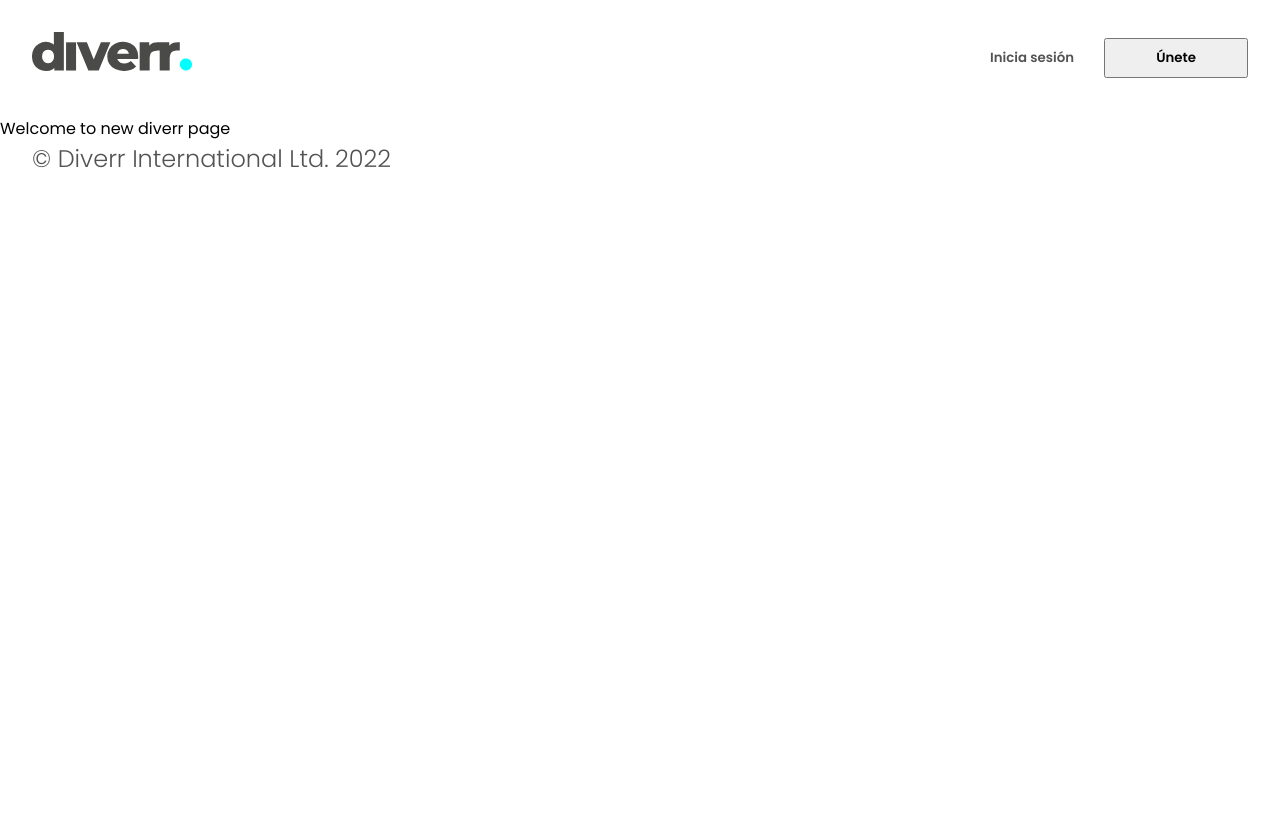
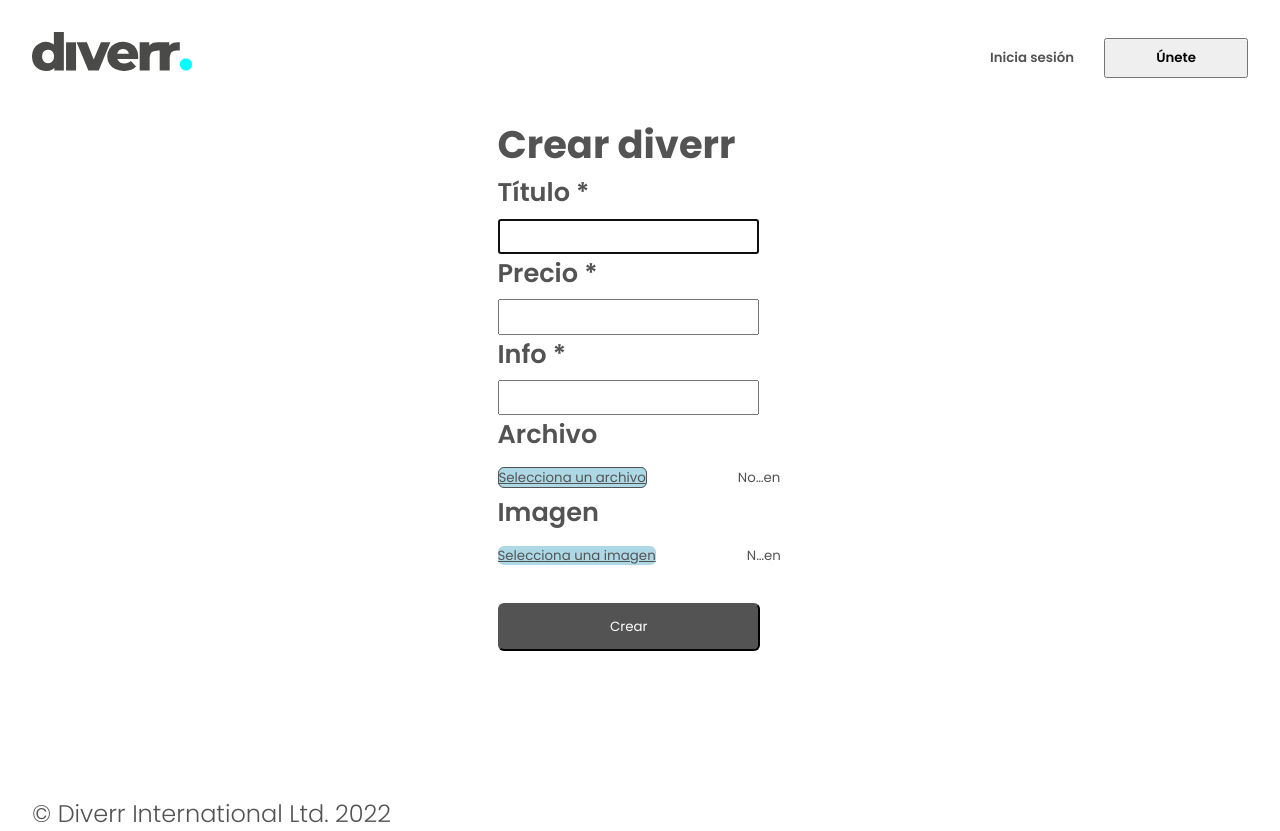
Before and after one commit to mjwhite10/diverr, a React (Create React App) app in the folder frontend/: page /create in a window 1280 px wide. Before the commit the page ends 800 px from the top, so only its background shows below. Built offline with nearby package versions, Linux system fonts and the light colour scheme; no server answers.

Commit message:
primer esbozo pagina new diverr

```diff
--- a/frontend/src/App.css
+++ b/frontend/src/App.css
@@ -1,10 +1,10 @@
-@import url('https://fonts.googleapis.com/css2?family=Poppins:wght@300;400;600;700&display=swap');
+@import url("https://fonts.googleapis.com/css2?family=Poppins:wght@300;400;600;700&display=swap");
 
 * {
   margin: 0;
   padding: 0;
   box-sizing: border-box;
-  font-family: 'Poppins';
+  font-family: "Poppins";
 }
 
 html {
@@ -68,7 +68,7 @@ html {
   width: 100%;
 }
 .search-button {
-  background: url('../public/images/lupa.svg') no-repeat center center;
+  background: url("../public/images/lupa.svg") no-repeat center center;
   width: 20px;
   height: 20px;
   border: none;
@@ -123,7 +123,8 @@ html {
 }
 
 /*REGISTER PAGE*/
-.register-page {
+.register-page,
+.newdiverr-page {
   color: var(--background);
   background-color: var(--bright);
   border-radius: 6px;
@@ -136,15 +137,18 @@ html {
   height: 85vh;
 }
 
-.register-form {
+.register-form,
+.newdiverr-form {
   font-weight: 600;
 }
 
-.register-input {
+.register-input,
+.newdiverr-input {
   height: 2.2rem;
 }
 
-.register-button {
+.register-button,
+.newdiverr-button {
   color: white;
   background-color: var(--background);
   border-radius: 6px;
@@ -161,6 +165,36 @@ html {
 
 .error {
   color: var(--error);
+}
+
+.image-upload::-webkit-file-upload-button,
+.file-upload::-webkit-file-upload-button {
+  visibility: hidden;
+}
+
+.image-upload::before {
+  content: "Selecciona una imagen";
+  /* border: 1px solid #535353; */
+  border-radius: 6px;
+  cursor: pointer;
+  text-decoration: underline;
+  /*Este color habrá que cambiarlo por uno más acorde a la página */
+  background-color: lightblue;
+}
+
+.file-upload::before {
+  content: "Selecciona un archivo";
+  border: 1px solid #535353;
+  border-radius: 6px;
+  cursor: pointer;
+  text-decoration: underline;
+  /*Este color habrá que cambiarlo por uno más acorde a la página */
+  background-color: lightblue;
+}
+
+.file-upload:hover::before,
+.image-upload:hover::before {
+  border: #535353;
 }
 
 .link {
@@ -226,7 +260,7 @@ html {
   -webkit-appearance: none;
   -moz-appearance: none;
   text-indent: 1px;
-  text-overflow: '';
+  text-overflow: "";
   width: 12rem;
   align-self: flex-end;
   margin-right: 2rem;
--- a/frontend/src/pages/NewDiverrPage.jsx
+++ b/frontend/src/pages/NewDiverrPage.jsx
@@ -1,4 +1,86 @@
+import { useState } from "react";
+import InputFieldForm from "../components/InputFieldForm";
+import SearchBar from "../components/SearchBar";
+
 const NewDiverrPage = () => {
-  return <p>Welcome to new diverr page</p>;
+  //Habría que  mostrar el avatar y esconder el inicio de sesión y el registro
+  const [title, setTitle] = useState("");
+  const [price, setPrice] = useState("");
+  const [info, setInfo] = useState("");
+  const [file, setFile] = useState("");
+  const [fileSelected, setFileselected] = useState(false);
+  const [image, setImage] = useState("");
+  const [imageSelected, setImageselected] = useState(false);
+
+  const handleFile = e => {
+    setFile(e.target.file);
+    setFileselected(true);
+  };
+
+  const handleImage = e => {
+    setImage(e.target.image);
+    setImageselected(true);
+  };
+
+  const handleForm = async e => {
+    e.preventDefault();
+
+    //Aquí peticiones
+  };
+
+  return (
+    <section className="newdiverr-page">
+      {/* <SearchBar></SearchBar> */}
+      <form className="newdiverr-form" onSubmit={handleForm}>
+        <h1 className="h1-newdiverr">Crear diverr</h1>
+        <label htmlFor="title">Título *</label>
+        <InputFieldForm
+          className="newdiverr-input"
+          type={"text"}
+          id={"title"}
+          name={"title"}
+          required
+          autofocus={"autofocus"}
+          onChange={e => setTitle(e.target.value)}
+        ></InputFieldForm>
+        <label htmlFor="price">Precio *</label>
+        <InputFieldForm
+          className="newdiverr-input"
+          type={"number"}
+          id={"price"}
+          name={"price"}
+          required
+          onChange={e => setPrice(e.target.value)}
+        ></InputFieldForm>
+        <label htmlFor="info">Info *</label>
+        <InputFieldForm
+          className="newdiverr-input"
+          type={"text"}
+          id={"info"}
+          name={"info"}
+          required
+          onChange={e => setInfo(e.target.value)}
+        ></InputFieldForm>
+        <label>Archivo</label>
+        <InputFieldForm
+          className="file-upload"
+          type={"file"}
+          id={"file"}
+          name={"file"}
+          onChange={handleFile}
+        ></InputFieldForm>
+        <label>Imagen</label>
+        <InputFieldForm
+          className="image-upload"
+          type={"file"}
+          id={"image"}
+          name={"image"}
+          onChange={handleImage}
+        ></InputFieldForm>
+
+        <button className="newdiverr-button">Crear</button>
+      </form>
+    </section>
+  );
 };
 export default NewDiverrPage;
--- a/frontend/src/pages/RegisterPage.jsx
+++ b/frontend/src/pages/RegisterPage.jsx
@@ -1,22 +1,22 @@
-import { Link } from 'react-router-dom';
-import { useEffect, useState } from 'react';
-import InputFieldForm from '../components/InputFieldForm';
+import { Link } from "react-router-dom";
+import { useEffect, useState } from "react";
+import InputFieldForm from "../components/InputFieldForm";
 
 const RegisterPage = ({ hideItems }) => {
   //Antes de renderizar ocultamos los componentes de búsqueda
   useEffect(() => {
     hideItems(true);
   });
-  const [username, setUsername] = useState('');
-  const [email, setEmail] = useState('');
-  const [pass1, setPass1] = useState('');
-  const [pass2, setPass2] = useState('');
-  const [error, setError] = useState('');
-  const [errorUsername, setErrorUsername] = useState('');
-  const [errorMail, setErrorMail] = useState('');
-  const [errorPass, setErrorPass] = useState('');
+  const [username, setUsername] = useState("");
+  const [email, setEmail] = useState("");
+  const [pass1, setPass1] = useState("");
+  const [pass2, setPass2] = useState("");
+  const [error, setError] = useState("");
+  const [errorUsername, setErrorUsername] = useState("");
+  const [errorMail, setErrorMail] = useState("");
+  const [errorPass, setErrorPass] = useState("");
 
-  const handleForm = async (e) => {
+  const handleForm = async e => {
     e.preventDefault();
 
     // Aquí petición
@@ -35,7 +35,7 @@ const RegisterPage = ({ hideItems }) => {
           name="username"
           required
           autofocus="autofocus"
-          onChange={(e) => setUsername(e.target.value)}
+          onChange={e => setUsername(e.target.value)}
         >
           {error ? <p>{errorUsername}</p> : null}
         </InputFieldForm>
@@ -49,7 +49,7 @@ const RegisterPage = ({ hideItems }) => {
           id="email"
           name="email"
           required
-          onChange={(e) => setEmail(e.target.value)}
+          onChange={e => setEmail(e.target.value)}
         >
           {error ? <p>{errorMail}</p> : null}
         </InputFieldForm>
@@ -63,7 +63,7 @@ const RegisterPage = ({ hideItems }) => {
           id="password"
           name="password"
           required
-          onChange={(e) => setPass1(e.target.value)}
+          onChange={e => setPass1(e.target.value)}
         >
           {error ? <p>{errorPass}</p> : null}
         </InputFieldForm>
@@ -71,13 +71,13 @@ const RegisterPage = ({ hideItems }) => {
         <label htmlFor="pass2">Repetir contraseña</label>
         <InputFieldForm
           className="register-input"
-          label="Repetir contraseña"
+          label={"Repetir contraseña"}
           placeholder="Repetir contraseña"
           type="password"
           id="pass2"
           name="pass2"
           required
-          onChange={(e) => setPass2(e.target.value)}
+          onChange={e => setPass2(e.target.value)}
         >
           <p>{errorPass}</p>
         </InputFieldForm>
```
